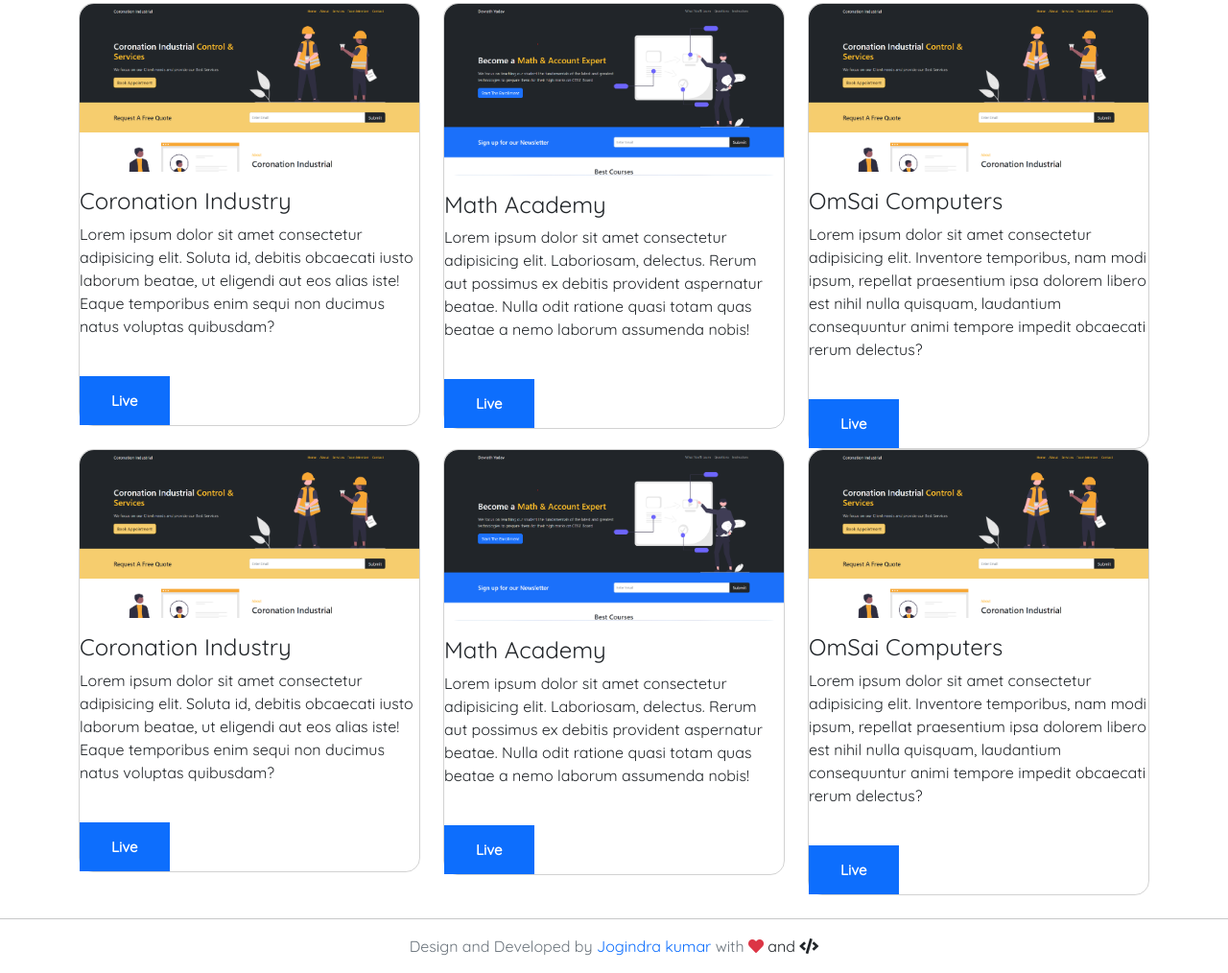
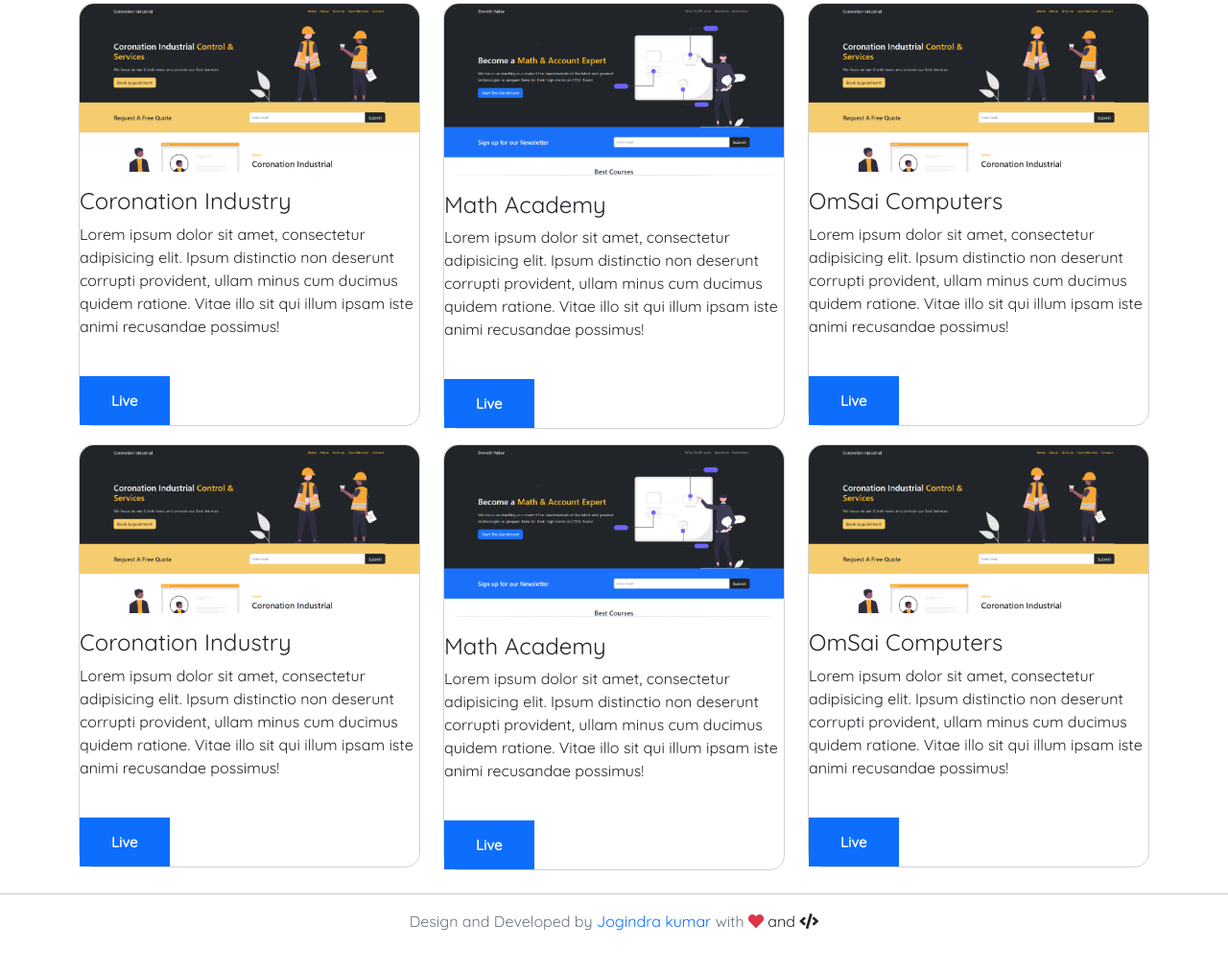
Before and after one commit to jogindrakumar/so-simple, a plain HTML site: page project.html in a window 1280 px wide. Shown: the part 231-1245 px from the top of the page at 96% size. After the commit the page ends 1219 px from the top, so only its background shows below. Drawn offline with nearby package versions, Linux system fonts and the light colour scheme.

Commit message:
modified:   project.html

```diff
--- a/project.html
+++ b/project.html
@@ -144,7 +144,7 @@
                             <img src="img/project/coronation.png" alt="" class="img-fluid">
                             <div class="pt-3">
                                 <h4>Coronation Industry</h4>
-                                <p>Lorem ipsum dolor sit amet consectetur adipisicing elit. Soluta id, debitis obcaecati iusto laborum beatae, ut eligendi aut eos alias iste! Eaque temporibus enim sequi non ducimus natus voluptas quibusdam?</p>
+                                <p>Lorem ipsum dolor sit amet, consectetur adipisicing elit. Ipsum distinctio non deserunt corrupti provident, ullam minus cum ducimus quidem ratione. Vitae illo sit qui illum ipsam iste animi recusandae possimus!</p>
 
                                 <button class="main-btn mt-4">Live</button>
                             </div>
@@ -155,7 +155,7 @@
                             <img src="img/project/devrath.png" alt="" class="img-fluid">
                             <div class="pt-3">
                                 <h4>Math Academy</h4>
-                                <p>Lorem ipsum dolor sit amet consectetur adipisicing elit. Laboriosam, delectus. Rerum aut possimus ex debitis provident aspernatur beatae. Nulla odit ratione quasi totam quas beatae a nemo laborum assumenda nobis!</p>
+                                <p>Lorem ipsum dolor sit amet, consectetur adipisicing elit. Ipsum distinctio non deserunt corrupti provident, ullam minus cum ducimus quidem ratione. Vitae illo sit qui illum ipsam iste animi recusandae possimus!</p>
 
                                 <button class="main-btn mt-4">Live</button>
                             </div>
@@ -166,22 +166,20 @@
                             <img src="img/project/coronation.png" alt="" class="img-fluid">
                             <div class="pt-3">
                                 <h4>OmSai Computers</h4>
-                                <p>Lorem ipsum dolor sit amet consectetur adipisicing elit. Inventore temporibus, nam modi ipsum, repellat praesentium ipsa dolorem libero est nihil nulla quisquam, laudantium consequuntur animi tempore impedit obcaecati rerum
-                                    delectus?
-                                </p>
+                                <p>Lorem ipsum dolor sit amet, consectetur adipisicing elit. Ipsum distinctio non deserunt corrupti provident, ullam minus cum ducimus quidem ratione. Vitae illo sit qui illum ipsam iste animi recusandae possimus!</p>
 
                                 <button class="main-btn mt-4">Live</button>
                             </div>
                         </div>
                     </div>
                 </div>
-                <div class="row">
+                <div class="row mt-3">
                     <div class="col-lg-4 col-md-6 mb-lg-0 mb-5">
                         <div class="card">
                             <img src="img/project/coronation.png" alt="" class="img-fluid">
                             <div class="pt-3">
                                 <h4>Coronation Industry</h4>
-                                <p>Lorem ipsum dolor sit amet consectetur adipisicing elit. Soluta id, debitis obcaecati iusto laborum beatae, ut eligendi aut eos alias iste! Eaque temporibus enim sequi non ducimus natus voluptas quibusdam?</p>
+                                <p>Lorem ipsum dolor sit amet, consectetur adipisicing elit. Ipsum distinctio non deserunt corrupti provident, ullam minus cum ducimus quidem ratione. Vitae illo sit qui illum ipsam iste animi recusandae possimus!</p>
 
                                 <button class="main-btn mt-4">Live</button>
                             </div>
@@ -192,7 +190,7 @@
                             <img src="img/project/devrath.png" alt="" class="img-fluid">
                             <div class="pt-3">
                                 <h4>Math Academy</h4>
-                                <p>Lorem ipsum dolor sit amet consectetur adipisicing elit. Laboriosam, delectus. Rerum aut possimus ex debitis provident aspernatur beatae. Nulla odit ratione quasi totam quas beatae a nemo laborum assumenda nobis!</p>
+                                <p>Lorem ipsum dolor sit amet, consectetur adipisicing elit. Ipsum distinctio non deserunt corrupti provident, ullam minus cum ducimus quidem ratione. Vitae illo sit qui illum ipsam iste animi recusandae possimus!</p>
 
                                 <button class="main-btn mt-4">Live</button>
                             </div>
@@ -203,9 +201,7 @@
                             <img src="img/project/coronation.png" alt="" class="img-fluid">
                             <div class="pt-3">
                                 <h4>OmSai Computers</h4>
-                                <p>Lorem ipsum dolor sit amet consectetur adipisicing elit. Inventore temporibus, nam modi ipsum, repellat praesentium ipsa dolorem libero est nihil nulla quisquam, laudantium consequuntur animi tempore impedit obcaecati rerum
-                                    delectus?
-                                </p>
+                                <p>Lorem ipsum dolor sit amet, consectetur adipisicing elit. Ipsum distinctio non deserunt corrupti provident, ullam minus cum ducimus quidem ratione. Vitae illo sit qui illum ipsam iste animi recusandae possimus!</p>
 
                                 <button class="main-btn mt-4">Live</button>
                             </div>
```
